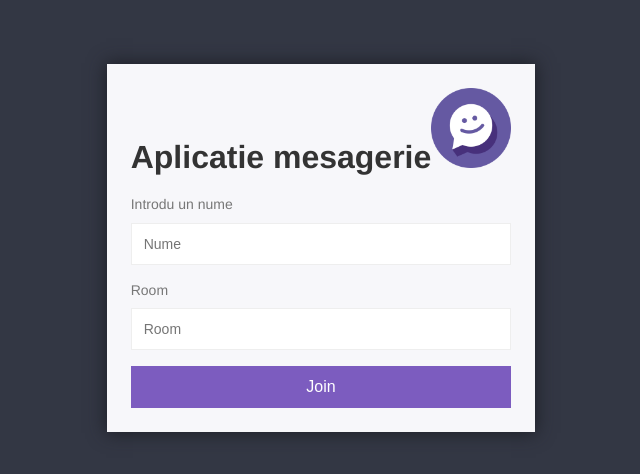
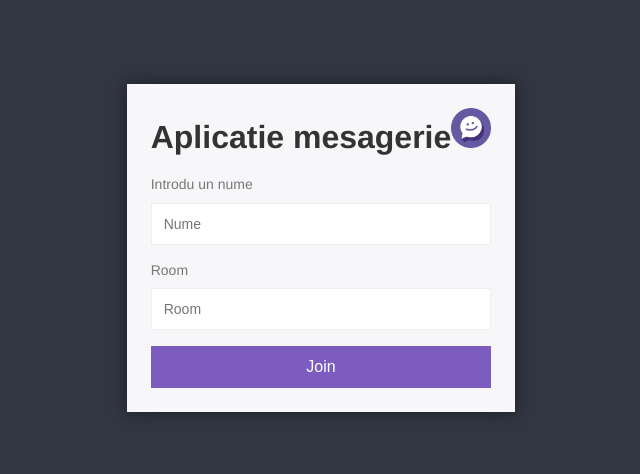
Before and after one commit to GabrielBrezeanu/proiectpi-azure-microservicii, a website: page public/index.html in a window 1280 px wide. Shown: the part 152-626 px from the top of the page, without its empty margins (319-959 px from the left). Drawn offline with Linux system fonts and the light colour scheme.

Commit message:
resized the image in the main page style

```diff
--- a/public/index.html
+++ b/public/index.html
@@ -8,7 +8,7 @@
     <body>
         <div class="centered-form">
             <div class="centered-form__box">
-                <h1>Aplicatie mesagerie<img src="/img/favicon.png" width="80" height="80"></h1>
+                <h1>Aplicatie mesagerie<img src="/img/favicon.png" width="40" height="40"></h1>
                 <form action="/chat.html">
                     <label for="username">Introdu un nume</label>
                     <input type="text" name="username" placeholder="Nume" required>
```
